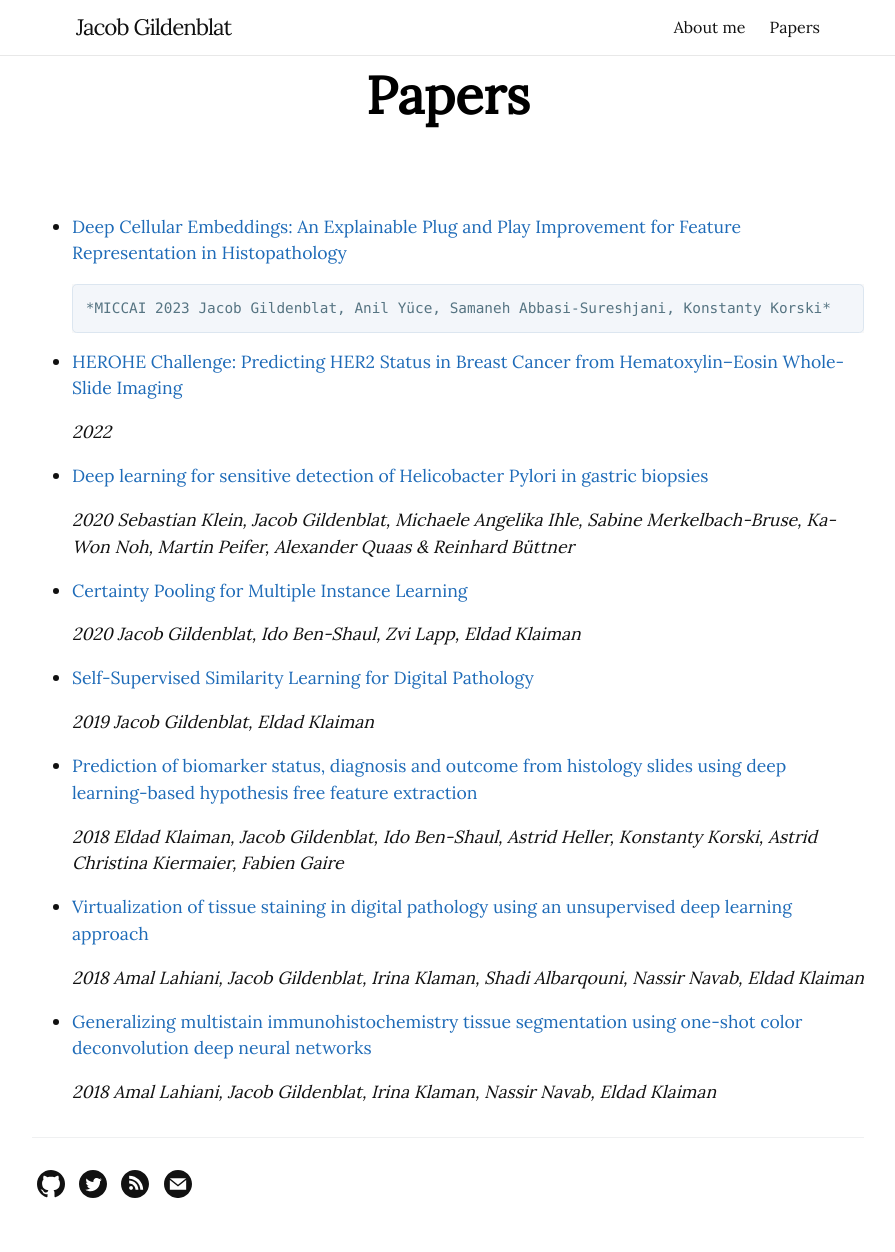
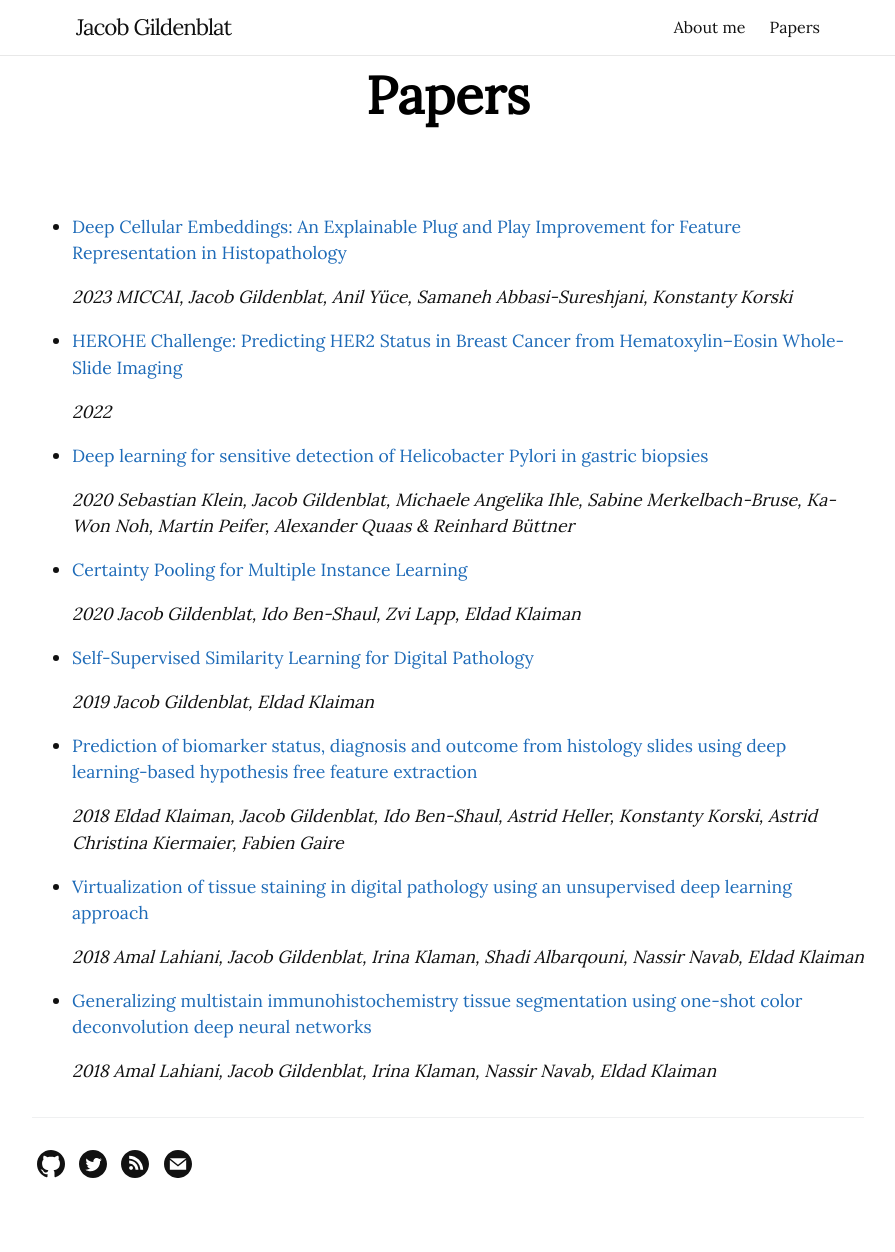
Before and after one commit to jacobgil/jacobgil.github.io, a Jekyll site: the page built from papers.md, in a window 1280 px wide. Shown: the whole page, without its empty margins (192-1087 px from the left). Built offline with Jekyll 4.4.1, drawn with Linux system fonts in a browser that asks for light colours.

```diff
--- a/papers.md
+++ b/papers.md
@@ -5,7 +5,7 @@ title: Papers
 
 - [Deep Cellular Embeddings: An Explainable Plug and Play Improvement for Feature Representation in Histopathology](https://link.springer.com/epdf/10.1007/978-3-031-43987-2_75?sharing_token=yxJ6M2mXl8FEoo6Lq0rSzfe4RwlQNchNByi7wbcMAY7jxNo0bliUewITgRTD3ZK5zOIKgD6offC0RWglrB0O-oy4us7z55pxC7n4LMnCki7m1PdapfqwDavHrBwuc4OtF65vUiwFCO76h-GQyVS45cr5dhxxwRJpwUHjMI-99fo%3D)
 
-  	*MICCAI 2023 Jacob Gildenblat, Anil Yüce, Samaneh Abbasi-Sureshjani, Konstanty Korski*
+	*2023 MICCAI, Jacob Gildenblat, Anil Yüce, Samaneh Abbasi-Sureshjani, Konstanty Korski*
 
 - [HEROHE Challenge: Predicting HER2 Status in Breast Cancer from Hematoxylin–Eosin Whole-Slide Imaging](https://www.mdpi.com/2313-433X/8/8/213)
 
```
